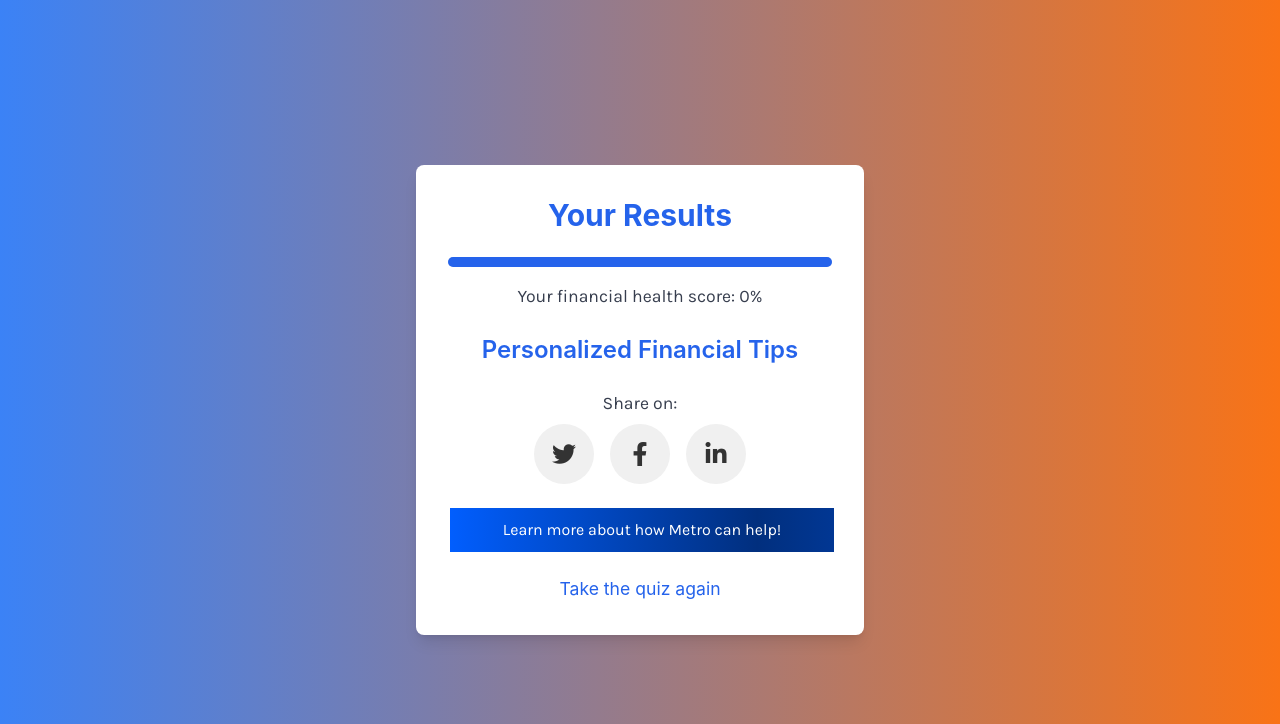
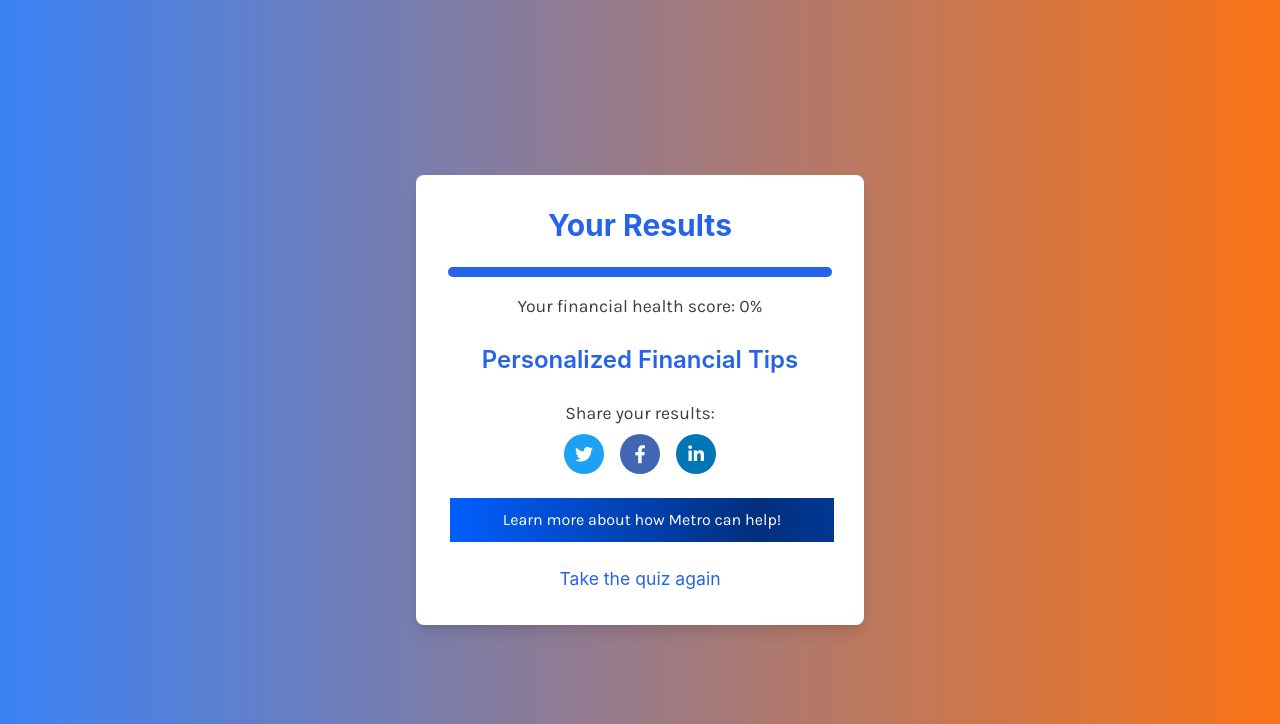
Before and after one commit to apogeeai/BuzzFinanceQuiz, a Flask app: template templates/results.html in a window 1280 px wide. Shown: the top 724 px of the page. Run offline with Flask 3, Linux system fonts and the light colour scheme; the template is opened without the code that fills it, so the values that code supplies are empty; some libraries are stand-ins or nearby versions.

Commit message:
Agent step completed: Add social sharing functionality for quiz results

```diff
--- a/static/css/styles.css
+++ b/static/css/styles.css
@@ -21,23 +21,46 @@ body {
     background-color: #a6c8ff;
 }
 
-/* New styles for social share buttons */
+/* Styles for social share buttons */
 .social-icon-btn {
-    width: 60px;
-    height: 60px;
-    display: flex;
-    align-items: center;
-    justify-content: center;
-    background-color: #f0f0f0;
-    border-radius: 50%;
-    font-size: 24px;
-    color: #333;
-    transition: all 0.3s ease;
+    width: 40px !important;
+    height: 40px !important;
+    display: flex !important;
+    align-items: center !important;
+    justify-content: center !important;
+    border-radius: 50% !important;
+    font-size: 18px !important;
+    transition: all 0.3s ease !important;
+    text-decoration: none !important;
 }
 
 .social-icon-btn:hover {
-    transform: translateY(-2px);
-    box-shadow: 0 2px 4px rgba(0, 0, 0, 0.1);
+    transform: translateY(-2px) !important;
+    box-shadow: 0 2px 4px rgba(0, 0, 0, 0.1) !important;
+}
+
+.social-icon-btn .fab.fa-twitter {
+    color: #ffffff !important;
+}
+
+.social-icon-btn .fab.fa-facebook-f {
+    color: #ffffff !important;
+}
+
+.social-icon-btn .fab.fa-linkedin-in {
+    color: #ffffff !important;
+}
+
+.social-icon-btn[href*="twitter.com"] {
+    background-color: #1DA1F2 !important;
+}
+
+.social-icon-btn[href*="facebook.com"] {
+    background-color: #4267B2 !important;
+}
+
+.social-icon-btn[href*="linkedin.com"] {
+    background-color: #0077B5 !important;
 }
 
 /* Gradient button styles */
--- a/templates/results.html
+++ b/templates/results.html
@@ -17,15 +17,15 @@
 </ul>
 
 <!-- Social Share Buttons -->
-<p class="text-center mb-2">Share on:</p>
+<p class="text-center mb-2">Share your results:</p>
 <div class="flex justify-center space-x-4 mb-6">
-    <a href="https://twitter.com/intent/tweet?text=I%20just%20took%20the%20Financial%20Health%20Quiz!%20Check%20it%20out!" target="_blank" class="social-icon-btn">
+    <a href="https://twitter.com/intent/tweet?text=I%20just%20took%20the%20Financial%20Health%20Quiz%20and%20scored%20{{ percentage|round|int }}%25!%20Check%20it%20out!" target="_blank" class="social-icon-btn">
         <i class="fab fa-twitter"></i>
     </a>
-    <a href="https://www.facebook.com/sharer/sharer.php?u={{ request.url }}" target="_blank" class="social-icon-btn">
+    <a href="https://www.facebook.com/sharer/sharer.php?u={{ request.url|urlencode }}" target="_blank" class="social-icon-btn">
         <i class="fab fa-facebook-f"></i>
     </a>
-    <a href="https://www.linkedin.com/shareArticle?mini=true&url={{ request.url }}&title=Financial%20Health%20Quiz&summary=I%20just%20took%20the%20Financial%20Health%20Quiz!" target="_blank" class="social-icon-btn">
+    <a href="https://www.linkedin.com/shareArticle?mini=true&url={{ request.url|urlencode }}&title=Financial%20Health%20Quiz&summary=I%20just%20took%20the%20Financial%20Health%20Quiz%20and%20scored%20{{ percentage|round|int }}%25!" target="_blank" class="social-icon-btn">
         <i class="fab fa-linkedin-in"></i>
     </a>
 </div>
```
Also changed, not shown: 2 other files.
